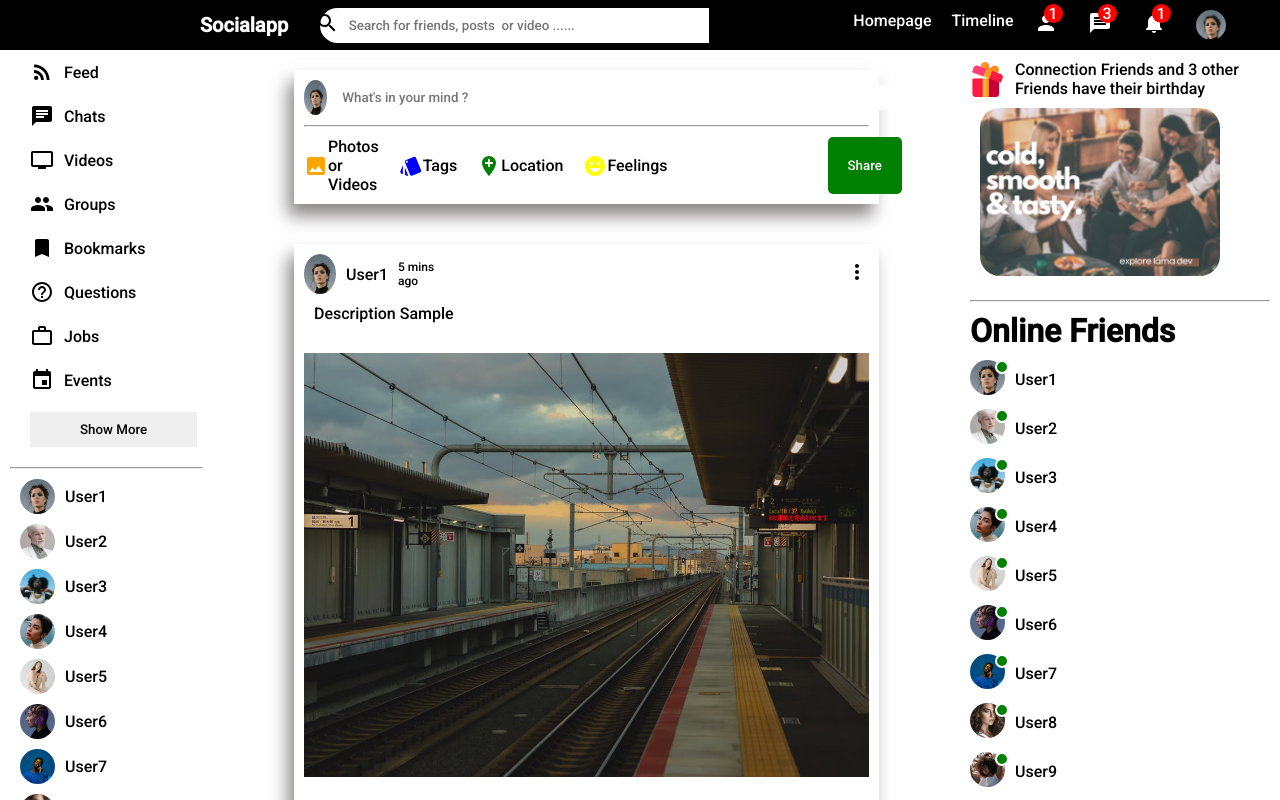
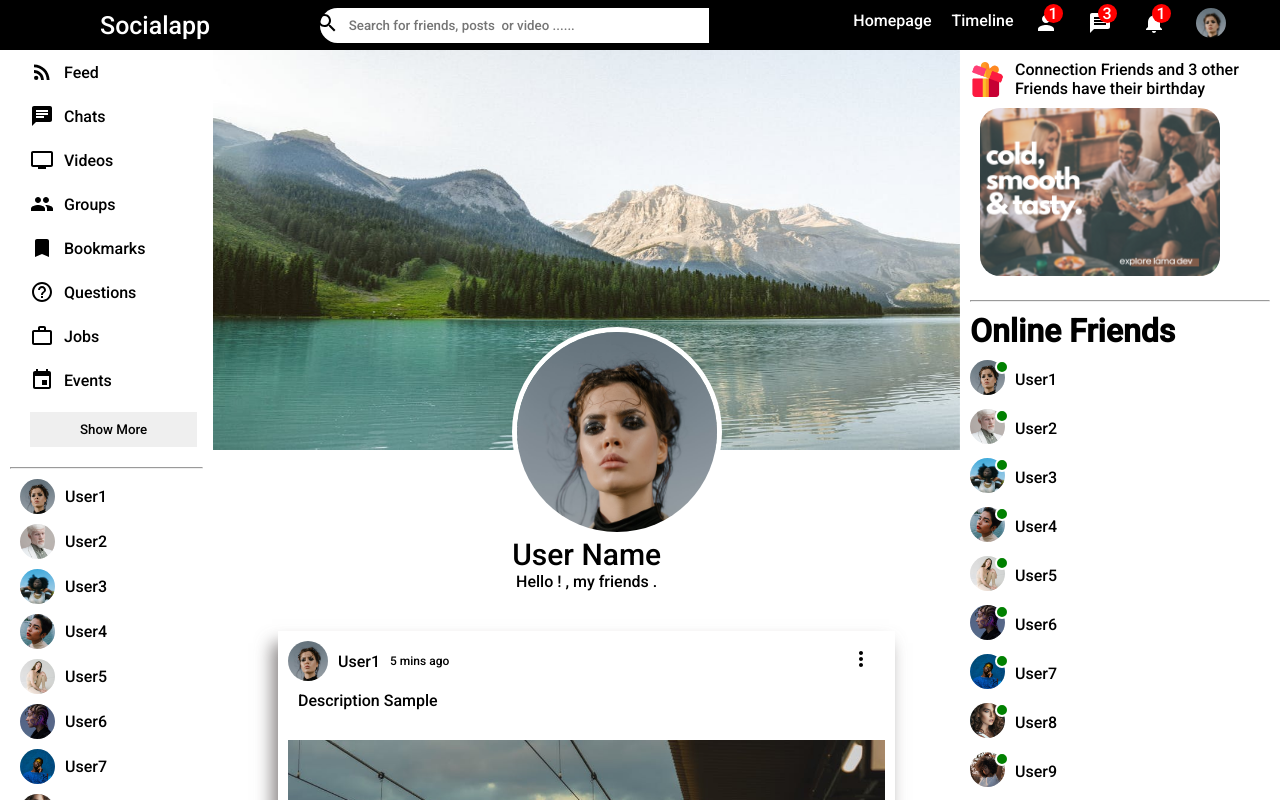
Before and after one commit to kanikaacem/Instagramclone, a React (Create React App) app: page /profile in a window 1280 px wide. Shown: the top 800 px of the page. Built offline with nearby package versions, Linux system fonts and the light colour scheme.

Commit message:
profilepage

```diff
--- a/package.json
+++ b/package.json
@@ -14,6 +14,7 @@
     "@testing-library/user-event": "^13.5.0",
     "react": "^18.1.0",
     "react-dom": "^18.1.0",
+    "react-router-dom": "^6.3.0",
     "react-scripts": "5.0.1",
     "web-vitals": "^2.1.4"
   },
--- a/src/App.js
+++ b/src/App.js
@@ -1,29 +1,27 @@
 // import PersonIcon from '@mui/icons-material/Person';
 // import topbar from "./components/topbar";
-
+import Home from "./Home";
+import ProfilePage from "./components/ProfilePage";
+import "./components/index.css";
 import Menubar from "./components/Menubar";
-import Sidebar from "./components/Sidebar";
-import Feed from "./components/Feed";
-import RightSidebar from "./components/RightSidebar";
-import "./components/index.css";
+//Routing
+import { BrowserRouter as Router, Route, Routes } from "react-router-dom";
 
 function App() {
   return (
     <>
-      <div className="mainDiv">
+      <Router>
         <Menubar></Menubar>
-        <div className="mainContainer">
-          <Sidebar></Sidebar>
-          <Feed></Feed>
-          <RightSidebar></RightSidebar>
-        </div>
-      </div>
+        <Routes>
+          <Route exact path="/" element={<Home></Home>} />
+          <Route path="/profile" element={<ProfilePage></ProfilePage>}></Route>
+        </Routes>
+      </Router>
     </>
   );
 }
 
 export default App;
-
 //tutorial
 //https://www.youtube.com/playlist?list=PLj-4DlPRT48nfYgDK00oTjlDF4O0ZZyG8
 //install material ui packages.
@@ -40,3 +38,18 @@ export default App;
 
 //*/to give the position sticky to a scrollbar div use height with it */
 //*/don't give height to main  */
+
+//To install router use npm install react-router-dom
+//Routing is used for showing which component should be show based on the url shown in the searchbar
+//726
+//In react-router-dom v6, "Switch" is replaced by routes "Routes". You need to update the import from
+
+//import { Switch, Route } from "react-router-dom";
+//to
+
+//import { Routes ,Route } from 'react-router-dom';
+//You also need to update the Route declaration from
+//https://stackoverflow.com/questions/63124161/attempted-import-error-switch-is-not-exported-from-react-router-dom
+
+//whenever we send request to the browser, it takes every request as new and send the whole html page.
+//https://www.youtube.com/watch?v=aZGzwEjZrXc
--- /dev/null
+++ b/src/Home.js
@@ -0,0 +1,19 @@
+import Sidebar from "./components/Sidebar";
+import Feed from "./components/Feed";
+import RightSidebar from "./components/RightSidebar";
+
+function Home() {
+  return (
+    <>
+      <div className="mainDiv">
+        <div className="mainContainer">
+          <Sidebar></Sidebar>
+          <Feed></Feed>
+          <RightSidebar></RightSidebar>
+        </div>
+      </div>
+    </>
+  );
+}
+
+export default Home;
--- a/src/components/ConnectionFeed.js
+++ b/src/components/ConnectionFeed.js
@@ -1,6 +1,14 @@
 import { MoreVert } from "@material-ui/icons";
 import { Users } from "../DemoData";
+import { useState } from "react";
 function ConnectionFeed({ post }) {
+  const [like, setLike] = useState(post.like);
+  const [isliked, setisliked] = useState(false);
+
+  const likeHandler = () => {
+    setLike(isliked ? like - 1 : like + 1);
+    setisliked(!isliked);
+  };
   return (
     <div className="connectionFeedContainer">
       <div className="connectionFeedTop">
@@ -22,9 +30,19 @@ function ConnectionFeed({ post }) {
         <img className="connectionFeedImage" src={post.photo} alt="" />
       </div>
       <div className="connectionFeedBottom">
-        <img className="ShareIcon" src="/assets/like.png" alt=""></img>
-        <img className="HeartIcon" src="/assets/heart.png" alt=""></img>
-        <span className="peopleLikeCount"> {post.like} people liked it </span>
+        <img
+          className="ShareIcon"
+          onClick={likeHandler}
+          src="/assets/like.png"
+          alt=""
+        ></img>
+        <img
+          className="HeartIcon"
+          onClick={likeHandler}
+          src="/assets/heart.png"
+          alt=""
+        ></img>
+        <span className="peopleLikeCount"> {like} people liked it </span>
         <span className="peopleCommentCount"> {post.comment} comments</span>
       </div>
     </div>
--- a/src/components/Menubar.js
+++ b/src/components/Menubar.js
@@ -4,7 +4,9 @@ function Menubar() {
   return (
     <div className="Topbar">
       <div className="leftsidebar">
-        <span> Socialapp </span>
+        <a className="websiteLogo" href="/">
+          Socialapp{" "}
+        </a>
       </div>
       <div className="centersidebar">
         <div className="searchbarDiv">
@@ -40,7 +42,9 @@ function Menubar() {
         </div>
 
         <div className="rightsideicon"></div>
-        <img src="/assets/person/1.jpeg" alt="" className="profileImage" />
+        <a href="/profile">
+          <img src="/assets/person/1.jpeg" alt="" className="profileImage" />
+        </a>
       </div>
     </div>
   );
--- /dev/null
+++ b/src/components/ProfilePage.js
@@ -0,0 +1,19 @@
+import Sidebar from "./Sidebar";
+import UserProfile from "./UserProfile";
+import RightSidebar from "./RightSidebar";
+
+function ProfilePage() {
+  return (
+    <>
+      <div className="mainDiv">
+        <div className="mainContainer">
+          <Sidebar></Sidebar>
+          <UserProfile></UserProfile>
+          <RightSidebar></RightSidebar>
+        </div>
+      </div>
+    </>
+  );
+}
+
+export default ProfilePage;
--- /dev/null
+++ b/src/components/UserProfile.js
@@ -0,0 +1,32 @@
+import ConnectionFeed from "./ConnectionFeed";
+import { Posts } from "../DemoData";
+
+function UserProfile() {
+  return (
+    <>
+      <div className="UserProfileDiv">
+        <div className="UserProfiletop">
+          <img
+            src="/assets/post/3.jpeg"
+            className="profileBackgroundImage"
+            alt=""
+          ></img>
+          <img
+            src="/assets/person/1.jpeg"
+            className="profileUserImage"
+            alt=""
+          ></img>
+        </div>
+        <div className="UserProfileBottom">
+          <div className="UserName"> User Name</div>
+          <div className="ProfileDescription"> Hello ! , my friends .</div>
+        </div>
+
+        {Posts.map((p) => {
+          return <ConnectionFeed post={p} key={p.id} />;
+        })}
+      </div>
+    </>
+  );
+}
+export default UserProfile;
--- a/src/components/index.css
+++ b/src/components/index.css
@@ -299,6 +299,7 @@
 .HeartIcon {
     width: 40px;
     margin-right: 10px;
+    cursor:pointer;
 }
 
 .peopleCommentCount {
@@ -358,3 +359,37 @@
 .connectionFeedDescription{
     padding:10px;
 }
+.websiteLogo{
+    color: white;
+    text-decoration: none;
+    margin-left: 100px;
+    font-size: 25px
+}
+.UserProfileDiv{
+    flex: 7;
+}
+.profileBackgroundImage{
+    height: 400px !important;
+    width: 100%;
+}
+.profileUserImage{
+    position: absolute;
+    top: 277px;
+    width: 200px;
+    height: 200px;
+    left: 40%;
+    border-radius: 50%;
+    object-fit: cover;
+    border: 5px solid white;
+}
+.UserProfiletop{
+    position:relative;
+}
+
+.UserProfileBottom{
+    margin-top: 83px;
+    text-align: center;
+}
+.UserName{
+    font-size:30px;
+}
```
Also changed, not shown: 1 other file (tests, documents, lock files or other folders).
